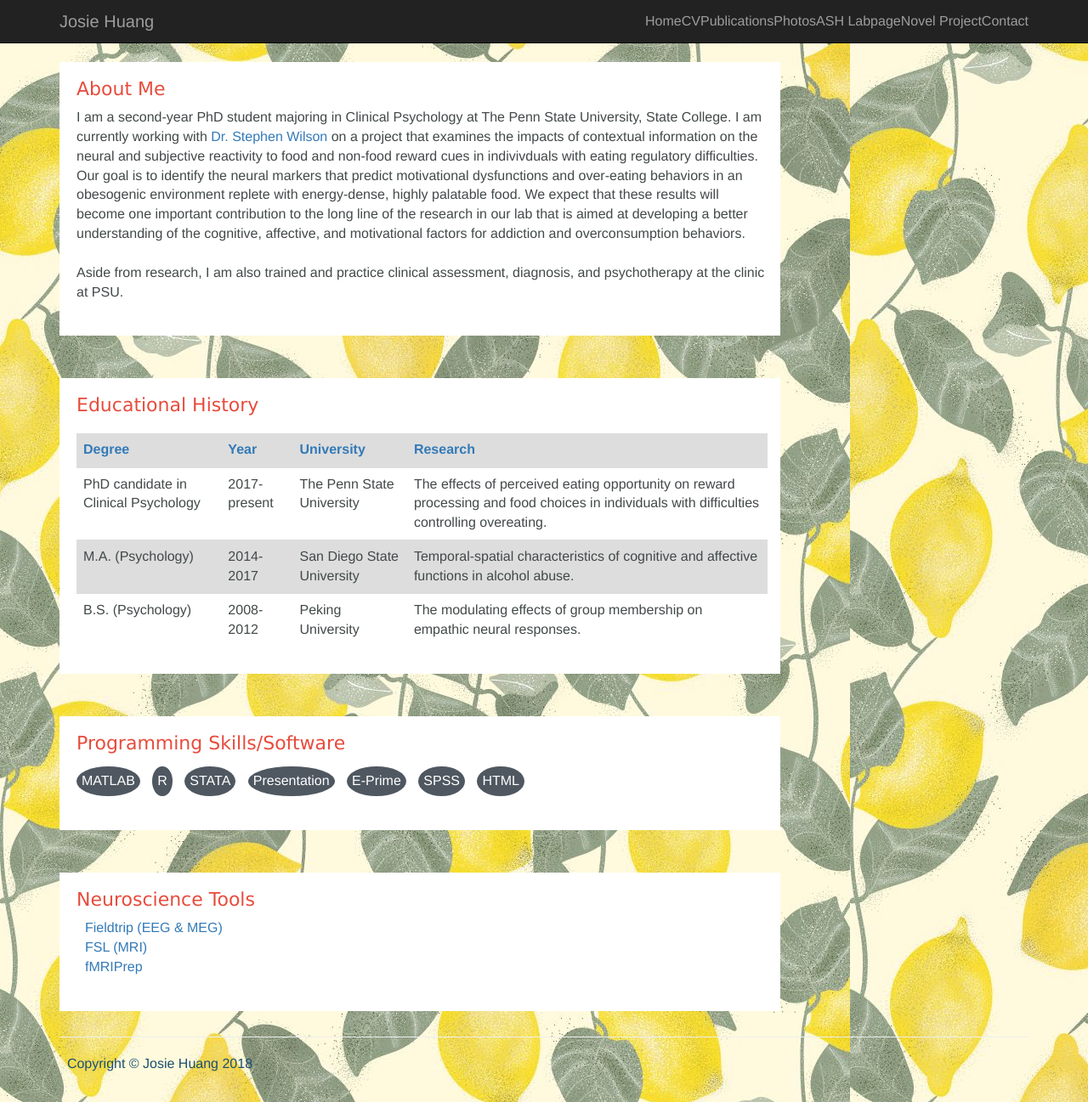
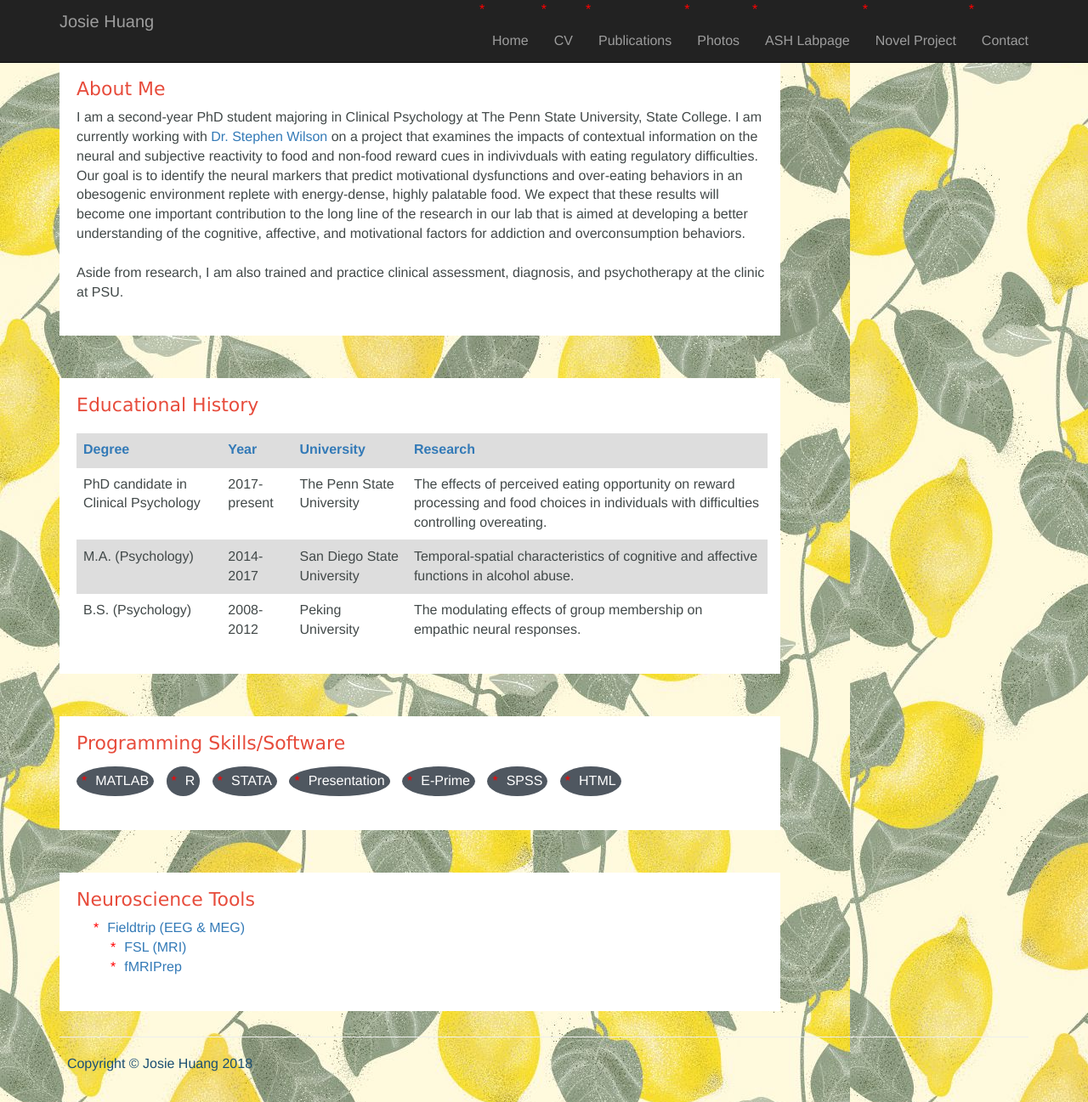
Before and after one commit to josie-shuang/josie-shuang.github.io, a Jekyll site: the page built from index.html, in a window 1280 px wide and 1297 px high. Shown: the whole window at 85% size. Built offline with Jekyll 4.4.1, drawn with Linux system fonts in a browser that asks for light colours.

Commit message:
Update main_style.css

```diff
--- a/css/main_style.css
+++ b/css/main_style.css
@@ -115,13 +115,17 @@ hr{
 
 ul li {
 	list-style: none;
-	margin-left: -30px;
 }
 
-/*
+li:first-child {
+	margin-left: -20px;
+}
+
 li::before{
-	content:"❉";margin-right: 5px; margin-left:-30px; color: red;
-} */
+	content:"*";
+	margin-right: 10px;
+	color: red;
+}
 
 
 #ProgramSkills li{
```
